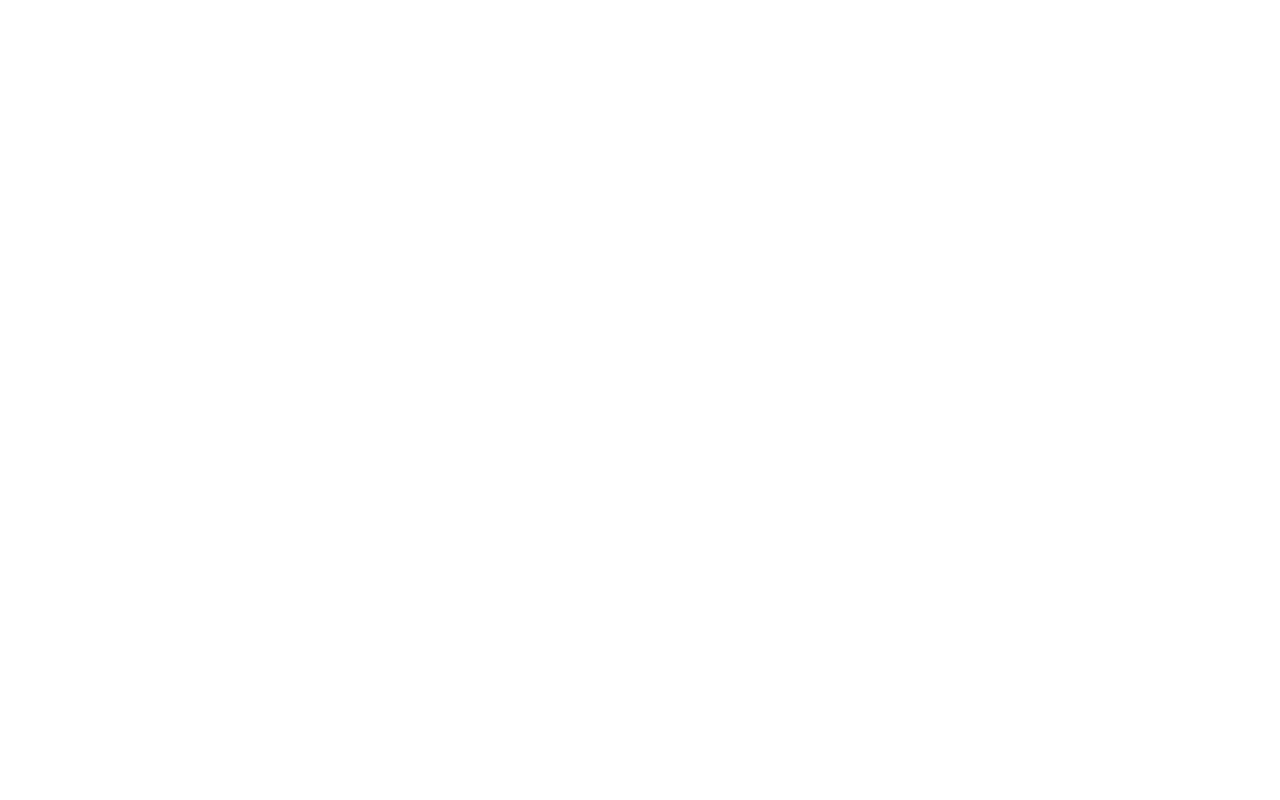
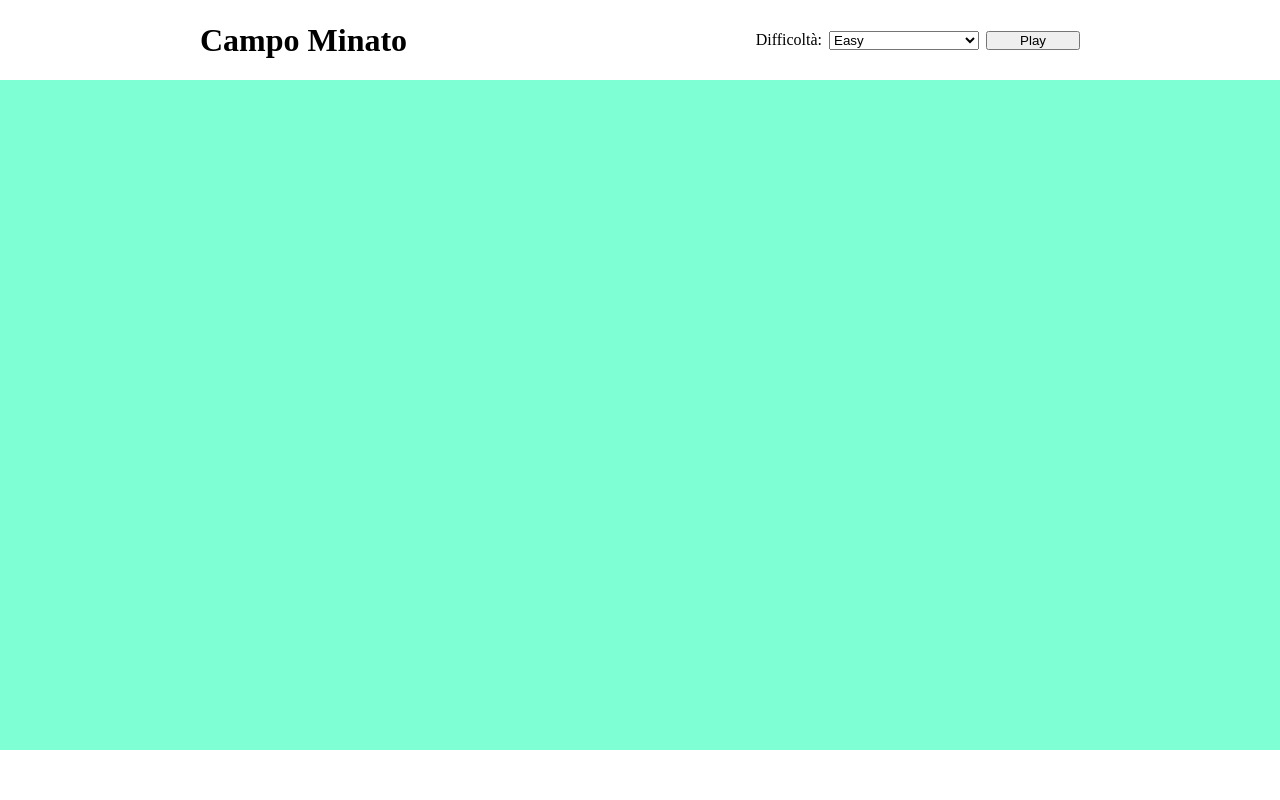
Before and after one commit to Cix8/js-campominato-grid, a plain HTML site: page index.html in a window 1280 px wide. Drawn offline with Linux system fonts and the light colour scheme.

Commit message:
add header

```diff
--- a/css/style.css
+++ b/css/style.css
@@ -4,3 +4,45 @@
     padding: 0;
     box-sizing: border-box;
 }
+
+.general-container {
+    width: 100%;
+    height: 100vh;
+}
+
+header {
+    width: 100%;
+    height: 80px;
+    padding: 0 200px;
+    display: flex;
+    justify-content: space-between;
+    align-items: center;
+}
+
+header h1 {
+    font-weight: bolder;
+}
+
+header .options-container {
+    line-height: 80px;
+}
+
+.options-container select {
+    margin: 0 3px;
+    width: 150px;
+}
+
+#start-btn {
+    padding: 0 2rem;
+}
+
+main {
+    width: 100%;
+    height: calc(100% - 130px);
+    background-color: #7fffd4;
+}
+
+footer {
+    width: 100%;
+    height: 50px;
+}
--- a/index.html
+++ b/index.html
@@ -11,6 +11,31 @@
 </head>
 <body>
 
+    <div class="general-container">
+        <header>
+            <div class="title">
+                <h1>Campo Minato</h1>
+            </div>
+
+            <div class="options-container">
+                <label for="difficulty-select">Difficoltà:</label>
+                <select name="difficulty-select" id="difficulty-select">
+                    <option value="easy">Easy</option>
+                    <option value="hard">Hard</option>
+                    <option value="crazy">Crazy</option>
+                </select>
+                <button id="start-btn">Play</button>
+            </div>
+        </header>
+
+        <main>
+
+        </main>
+
+        <footer>
+
+        </footer>
+    </div>
     <!-- SCRIPTS -->
     <script src="js/script.js" type="text/javascript"></script>
 </body>
```
